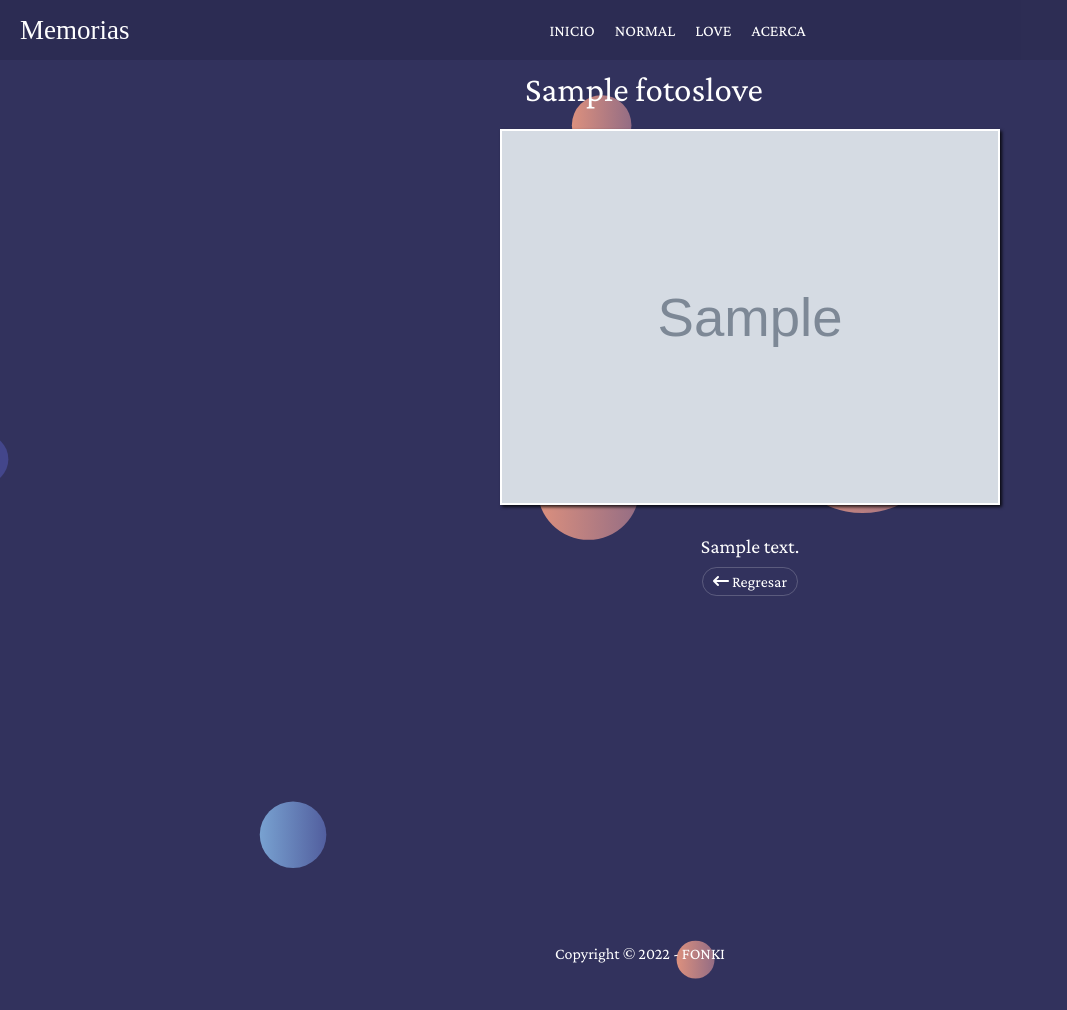
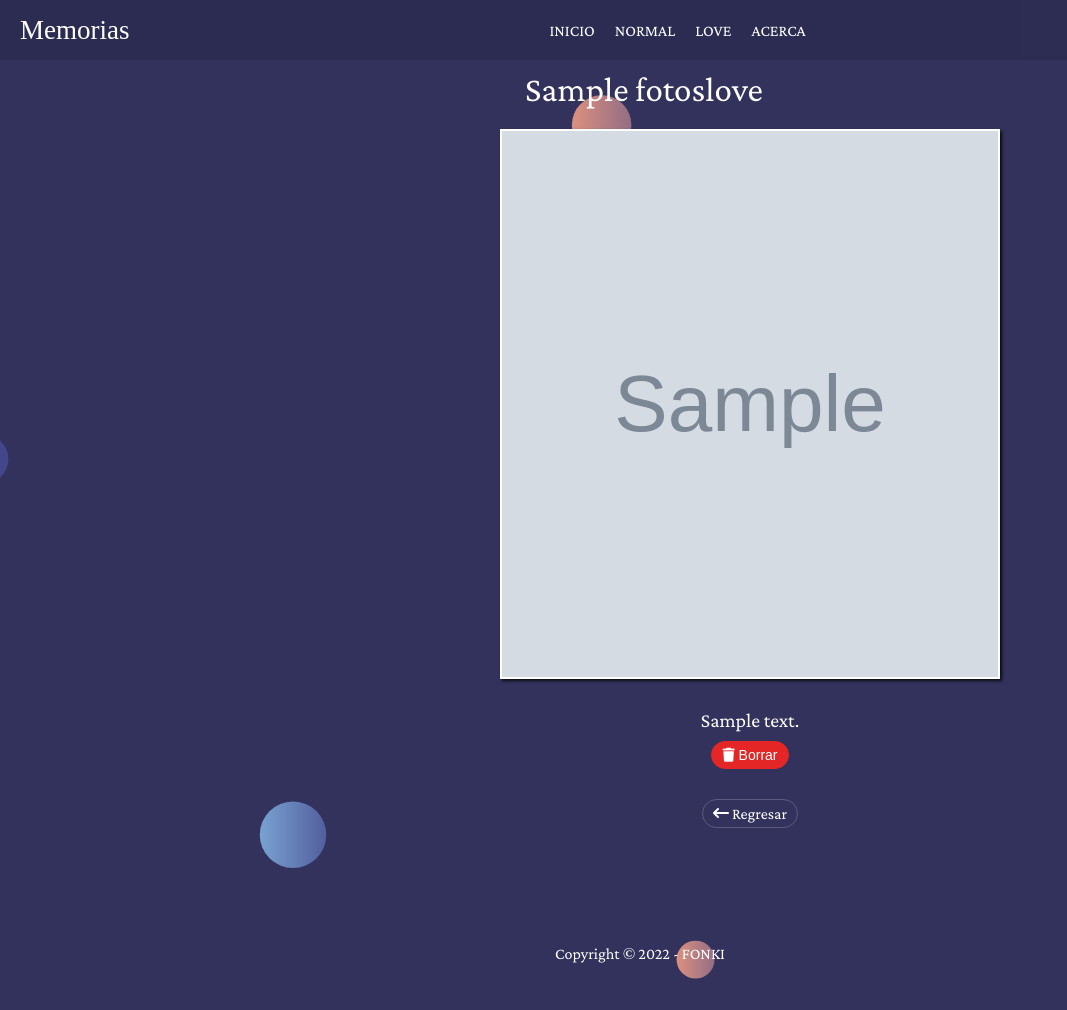
Before and after one commit to frankpezo/mymemories, a PHP site: page /fotolove in a window 1280 px wide. Shown: the whole page, without its empty margins (0-1067 px from the left). Run offline with PHP 8.4, Linux system fonts and the light colour scheme; tables that the repository leaves empty or names only in its code hold one stand-in row (values such as "Sample post"); grey boxes marked "Sample" are stand-in pictures; some libraries are stand-ins or nearby versions; some web fonts are replaced.

Commit message:
Agregando botones de eliminar

```diff
--- a/css/index_estilo.css
+++ b/css/index_estilo.css
@@ -350,6 +350,7 @@ a:hover{
 
 .foto img{
     width: 100%;
+    height: 550px;
     vertical-align: top;
     box-shadow: 2px 2px 3px rgba(0,0,0, .8);
     margin-bottom: 30px;
@@ -359,6 +360,28 @@ a:hover{
     max-width: 500px;
     margin-bottom: 30px;
 }
+
+.btnBorrar{
+    padding: 5px 10px;
+    margin-bottom: 30px;
+    display: inline-block;
+    border-radius: 50px;
+    font-size: 14px;
+    color: #fff;
+    background: rgba(228, 38, 38, 1);
+    border: 1px solid rgba(228, 38, 38, 1);
+    transition: all .3s ease;
+}
+
+.btnBorrar:hover{
+
+    color: #fff;
+    background: rgb(232, 79, 79);
+    border: 1px solid rgb(232, 79, 79);;
+    transition: all .3s ease;
+}
+
+
 
 .regresar{
     padding: 5px 10px;
--- a/fotolove.php
+++ b/fotolove.php
@@ -10,6 +10,18 @@ $statement->execute();
 
 
  $id_actual= (isset($_GET['id']) ? (int)$_GET['id'] :  1);
+ $accion = isset($_POST['accion'])?$_POST['accion']:'';
+
+ if($accion != ''){
+    switch($accion){
+      case 'borrar':
+         $sql = "DELETE FROM fotoslove WHERE id= $id_actual";
+         $consulta = $conexion->prepare($sql);
+         $consulta->execute();
+         header('Location: love.php');
+        break;
+    }
+ }
 
 
 require 'views/fotolove.view.php';
--- a/views/fotolove.view.php
+++ b/views/fotolove.view.php
@@ -17,9 +17,16 @@
 <!-- Estructura de las fotos --->
 <div class="contenedor-sub">
     <div class="foto">
-         <img src="fotos/love/<?php echo $fo['imagen'] ?>" alt="">
+          <form action="" Method="POST">
+          <img src="fotos/love/<?php echo $fo['imagen'] ?>" alt="">
          <p class="texto"><?php echo $fo['texto']; ?></p>
-         <div class="re">
+
+    <button class="btnBorrar" type="submit" name="accion" value="borrar"><i class="fa-solid fa-trash"></i>   Borrar</button>
+
+
+          </form>
+
+          <div class="re">
          <a href="love.php" class="regresar"><i class="fa-solid fa-arrow-left-long"></i> Regresar</a>
          </div>
 
--- a/views/fotonormal.view.php
+++ b/views/fotonormal.view.php
@@ -17,8 +17,13 @@
 <!-- Estructura de las fotos --->
 <div class="contenedor-sub">
     <div class="foto">
+    <form action="" Method="POST">
          <img src="fotos/normal/<?php echo $fo['imagen'] ?>" alt="">
          <p class="texto"><?php echo $fo['texto']; ?></p>
+         <button class="btnBorrar" type="submit" name="accion" value="borrar"><i class="fa-solid fa-trash"></i>   Borrar</button>
+
+
+</form>
          <div class="re">
          <a href="normal.php" class="regresar"><i class="fa-solid fa-arrow-left-long"></i> Regresar</a>
          </div>
```
Also changed, not shown: fotonormal.php (+12 -0 lines).
